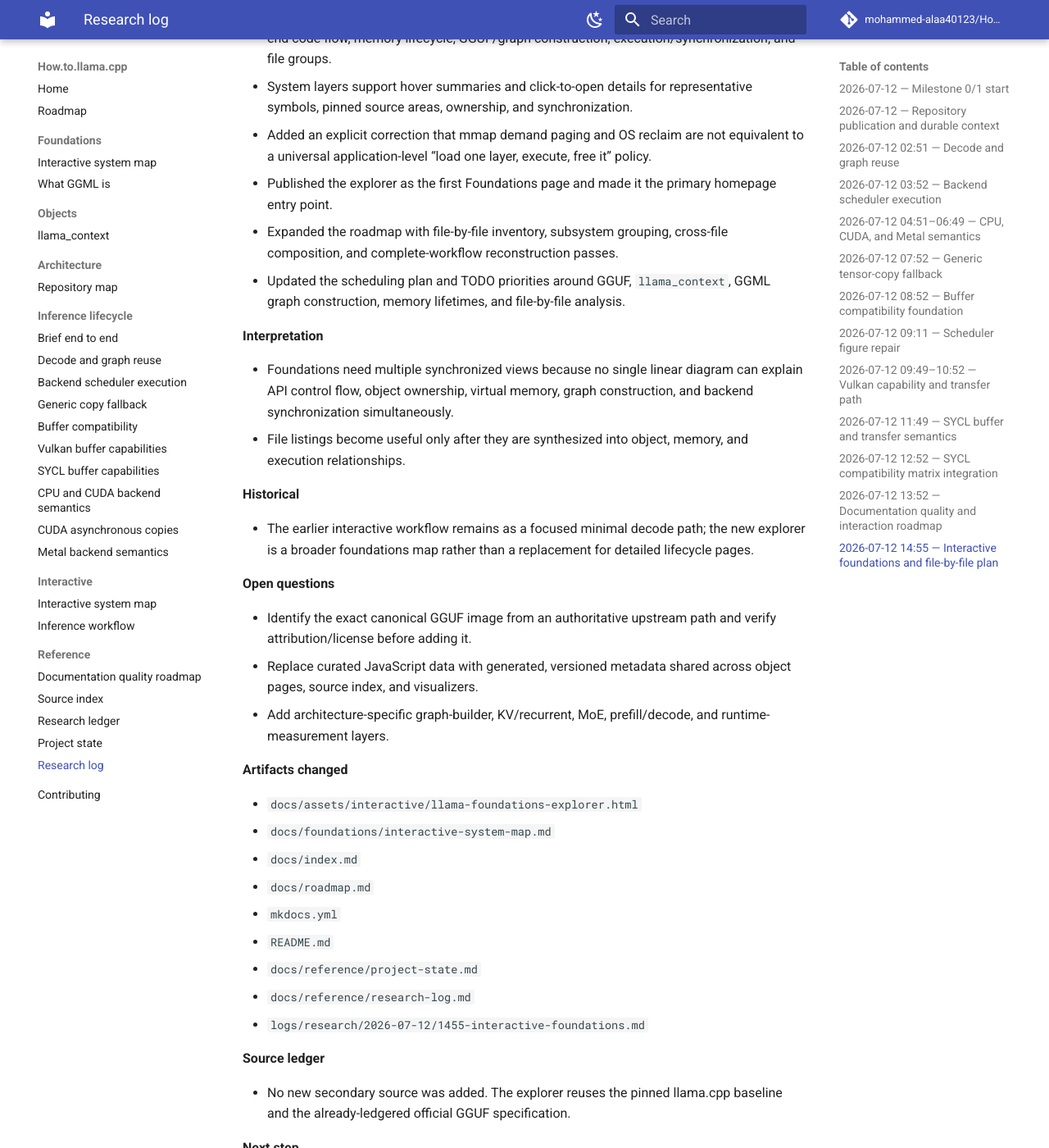
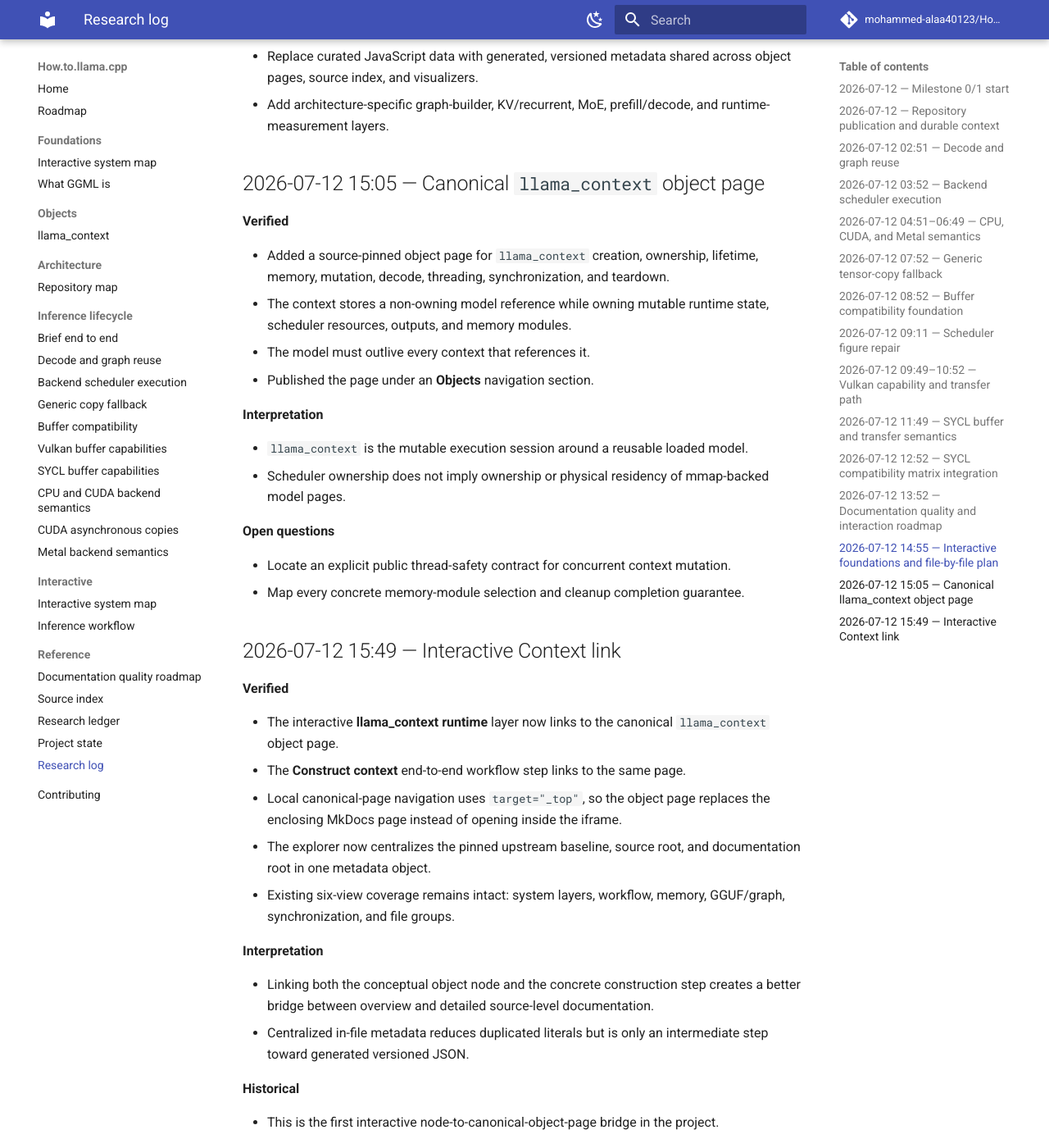
Before and after one commit to mohammed-alaa40123/How.to.llama.cpp, an MkDocs documentation site: the page built from docs/reference/research-log.md, in a window 1280 px wide and 1400 px high, scrolled down 6542 px. Shown: the whole window at 82% size. Built offline with MkDocs 1.6.1 and Material for MkDocs 9.7.7, drawn with Linux system fonts in a browser that asks for light colours; comment, search, counter and statistics services are not loaded; some of the changed text lies outside the part shown.

Commit message:
docs: append interactive context-link research log

```diff
--- a/docs/reference/research-log.md
+++ b/docs/reference/research-log.md
@@ -146,22 +146,6 @@ This is the concise chronological ledger. Detailed notes live under `logs/resear
 - Whether current PVC and non-Intel runtimes still require the mmap workaround.
 - Runtime page faults, temporary RSS, queue waits, and overlap.
 
-**Artifacts changed**
-
-- `docs/lifecycle/buffer-compatibility.md`
-- `README.md`
-- `docs/reference/project-state.md`
-- `docs/reference/research-log.md`
-- `logs/research/2026-07-12/1252-sycl-compatibility-matrix.md`
-
-**Source ledger**
-
-- No new external source was introduced; existing pinned source links were reused.
-
-**Next step**
-
-- Identify and compare the first later upstream SYCL scheduler-copy implementation.
-
 ## 2026-07-12 13:52 — Documentation quality and interaction roadmap
 
 **Verified**
@@ -187,14 +171,6 @@ This is the concise chronological ledger. Detailed notes live under `logs/resear
 - Which interactions can remain static MkDocs assets and which require a generated data bundle or client-side application.
 - The first later SYCL scheduler-copy revision remains unresolved because the available code index did not expose a reliable exact commit or PR.
 
-**Source ledger**
-
-- No new external source was added; this was an implementation and information-architecture increment.
-
-**Next step**
-
-- Build the canonical `llama_context` object page using the new page contract.
-
 ## 2026-07-12 14:55 — Interactive foundations and file-by-file plan
 
 **Verified**
@@ -204,16 +180,11 @@ This is the concise chronological ledger. Detailed notes live under `logs/resear
 - Added an explicit correction that mmap demand paging and OS reclaim are not equivalent to a universal application-level “load one layer, execute, free it” policy.
 - Published the explorer as the first Foundations page and made it the primary homepage entry point.
 - Expanded the roadmap with file-by-file inventory, subsystem grouping, cross-file composition, and complete-workflow reconstruction passes.
-- Updated the scheduling plan and TODO priorities around GGUF, `llama_context`, GGML graph construction, memory lifetimes, and file-by-file analysis.
 
 **Interpretation**
 
 - Foundations need multiple synchronized views because no single linear diagram can explain API control flow, object ownership, virtual memory, graph construction, and backend synchronization simultaneously.
 - File listings become useful only after they are synthesized into object, memory, and execution relationships.
-
-**Historical**
-
-- The earlier interactive workflow remains as a focused minimal decode path; the new explorer is a broader foundations map rather than a replacement for detailed lifecycle pages.
 
 **Open questions**
 
@@ -221,22 +192,61 @@ This is the concise chronological ledger. Detailed notes live under `logs/resear
 - Replace curated JavaScript data with generated, versioned metadata shared across object pages, source index, and visualizers.
 - Add architecture-specific graph-builder, KV/recurrent, MoE, prefill/decode, and runtime-measurement layers.
 
+## 2026-07-12 15:05 — Canonical `llama_context` object page
+
+**Verified**
+
+- Added a source-pinned object page for `llama_context` creation, ownership, lifetime, memory, mutation, decode, threading, synchronization, and teardown.
+- The context stores a non-owning model reference while owning mutable runtime state, scheduler resources, outputs, and memory modules.
+- The model must outlive every context that references it.
+- Published the page under an **Objects** navigation section.
+
+**Interpretation**
+
+- `llama_context` is the mutable execution session around a reusable loaded model.
+- Scheduler ownership does not imply ownership or physical residency of mmap-backed model pages.
+
+**Open questions**
+
+- Locate an explicit public thread-safety contract for concurrent context mutation.
+- Map every concrete memory-module selection and cleanup completion guarantee.
+
+## 2026-07-12 15:49 — Interactive Context link
+
+**Verified**
+
+- The interactive **llama_context runtime** layer now links to the canonical `llama_context` object page.
+- The **Construct context** end-to-end workflow step links to the same page.
+- Local canonical-page navigation uses `target="_top"`, so the object page replaces the enclosing MkDocs page instead of opening inside the iframe.
+- The explorer now centralizes the pinned upstream baseline, source root, and documentation root in one metadata object.
+- Existing six-view coverage remains intact: system layers, workflow, memory, GGUF/graph, synchronization, and file groups.
+
+**Interpretation**
+
+- Linking both the conceptual object node and the concrete construction step creates a better bridge between overview and detailed source-level documentation.
+- Centralized in-file metadata reduces duplicated literals but is only an intermediate step toward generated versioned JSON.
+
+**Historical**
+
+- This is the first interactive node-to-canonical-object-page bridge in the project.
+
+**Open questions**
+
+- Which object should be linked next: `llama_model`, scheduler, `ggml_cgraph`, or memory modules.
+- Whether CI should parse interactive JavaScript and verify every local page route.
+
 **Artifacts changed**
 
 - `docs/assets/interactive/llama-foundations-explorer.html`
-- `docs/foundations/interactive-system-map.md`
-- `docs/index.md`
-- `docs/roadmap.md`
-- `mkdocs.yml`
 - `README.md`
 - `docs/reference/project-state.md`
 - `docs/reference/research-log.md`
-- `logs/research/2026-07-12/1455-interactive-foundations.md`
+- `logs/research/2026-07-12/1549-interactive-context-link.md`
 
 **Source ledger**
 
-- No new secondary source was added. The explorer reuses the pinned llama.cpp baseline and the already-ledgered official GGUF specification.
+- No new external source was introduced; the pinned baseline and existing canonical object page were reused.
 
 **Next step**
 
-- Deepen the GGUF format and model-loader chapter, verify the canonical upstream figure, and link the GGUF tab to the detailed page.
+- Deepen the GGUF format and model-loader chapter and link its interactive tab to the resulting detailed page.
```
